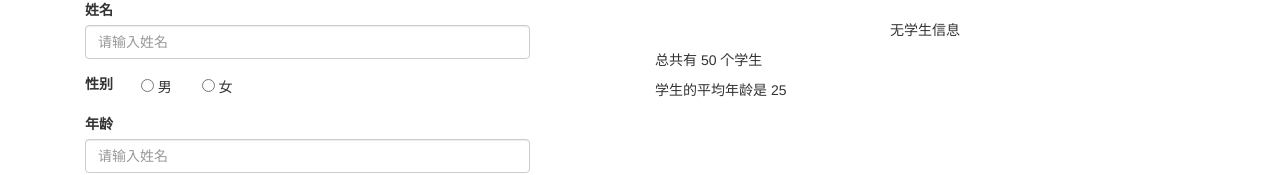
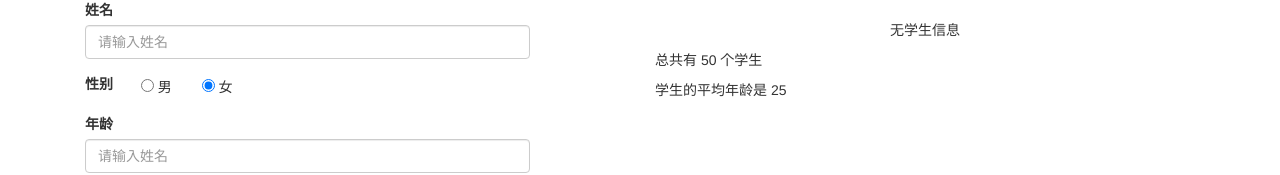
Before and after one commit to hnnaulsy/ReactTodo, a React (Create React App) app: page / in a window 1280 px wide. Shown: the part 225-400 px from the top of the page. Built offline with nearby package versions, Linux system fonts and the light colour scheme.

Commit message:
添加学员信息1

```diff
--- a/src/Components/AddStudent.js
+++ b/src/Components/AddStudent.js
@@ -1,52 +1,79 @@
 import React, { Component } from 'react'
 
 class AddStudent extends Component {
+
+  constructor() {
+    super()
+    this.stateHandler = this.stateHandler.bind(this)
+  }
+
+  // 01 定义组件中的状态
+  state = {
+    number: '',
+    name: '',
+    sex: '女',
+    age: '',
+    college: '大前端'
+  }
+
+  stateHandler(e) {
+    // 获取我们当前输入的值，然后调用 setState 更新在具体的属性身上
+    const value = e.target.value
+    const prop = e.target.name
+
+    this.setState({
+      [prop]: value
+    }, () => {
+      console.log(this.state.college)
+    })
+  }
+
   render() {
     return (
       <div className="col-md-5">
         <form>
           <div className="form-group">
             <label>学号</label>
-            <input type="number" className="form-control" placeholder="请输入学号" />
+            <input name={'number'} value={this.state.number} onChange={this.stateHandler} type="number" className="form-control" placeholder="请输入学号" />
           </div>
           <div className="form-group">
             <label>姓名</label>
-            <input type="text" className="form-control" placeholder="请输入姓名" />
+            <input name={'name'} value={this.state.name} onChange={this.stateHandler} type="text" className="form-control" placeholder="请输入姓名" />
           </div>
           <div className="form-group">
             <label>性别&nbsp;&nbsp;</label>
             <label className="checkbox-inline">
-              <input type="radio" value="男" /> 男
+              <input name="sex" onChange={this.stateHandler} defaultChecked={this.state.sex === '男'} type="radio" value="男" /> 男
             </label>
             <label className="checkbox-inline">
-              <input type="radio" value="女" /> 女
+              <input name="sex" onChange={this.stateHandler} defaultChecked={this.state.sex === '女'} type="radio" value="女" /> 女
             </label>
           </div>
           <div className="form-group">
             <label>年龄</label>
-            <input type="text" className="form-control" placeholder="请输入姓名" />
+            <input name={'age'} value={this.state.age} onChange={this.stateHandler} type="text" className="form-control" placeholder="请输入姓名" />
           </div>
           <div className="form-group">
             <label>爱好</label>
             <div className="checkbox">
               <label>
                 <input type="checkbox" value="足球" /> 足球
-              </label>
+            </label>
             </div>
             <div className="checkbox">
               <label>
                 <input type="checkbox" value="篮球" /> 篮球
-              </label>
+            </label>
             </div>
             <div className="checkbox">
               <label>
                 <input type="checkbox" value="橄榄球" /> 橄榄球
-              </label>
+            </label>
             </div>
           </div>
           <div className="form-group">
             <label>所属学院</label>
-            <select className="form-control">
+            <select name={'college'} value={this.state.college} onChange={this.stateHandler} className="form-control">
               <option value="大前端">大前端</option>
               <option value="Java">Java</option>
               <option value="python">python</option>
```
